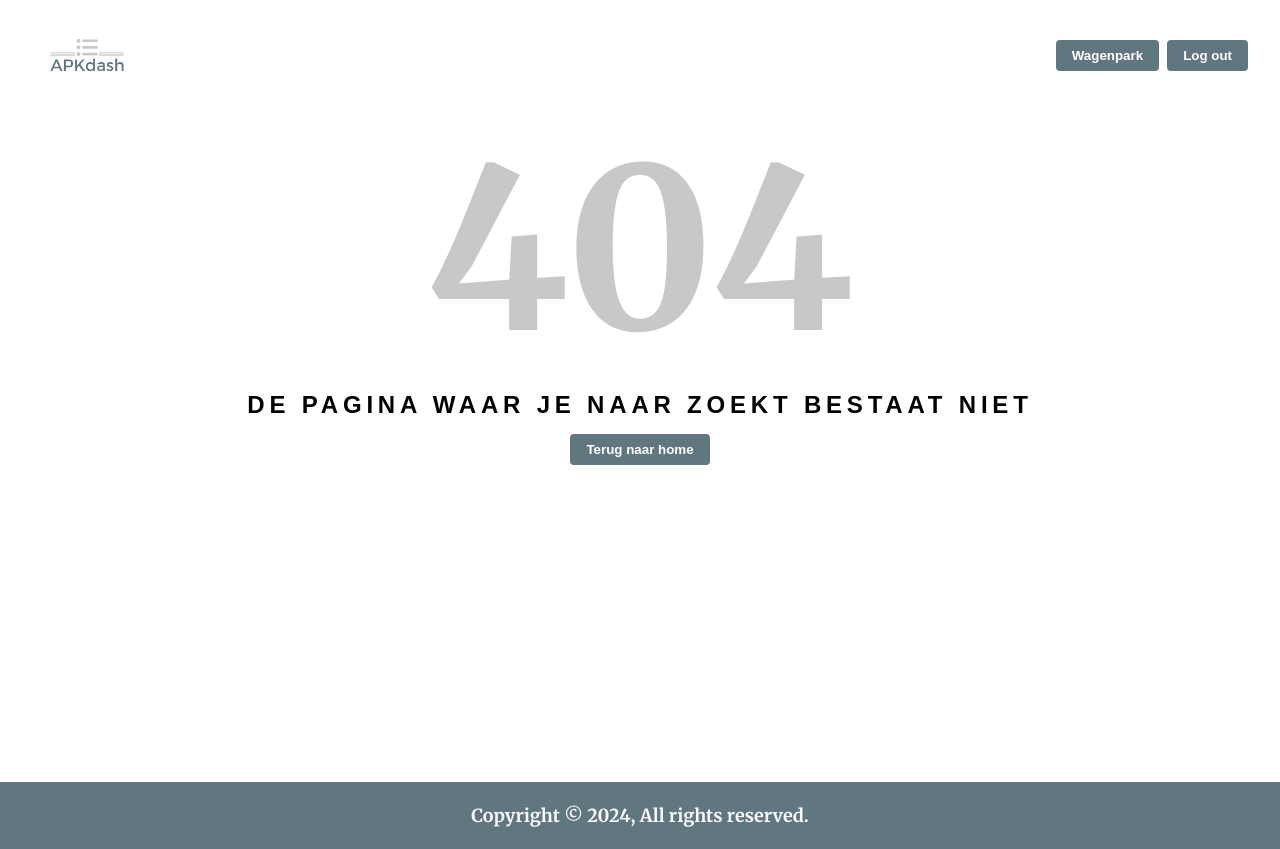
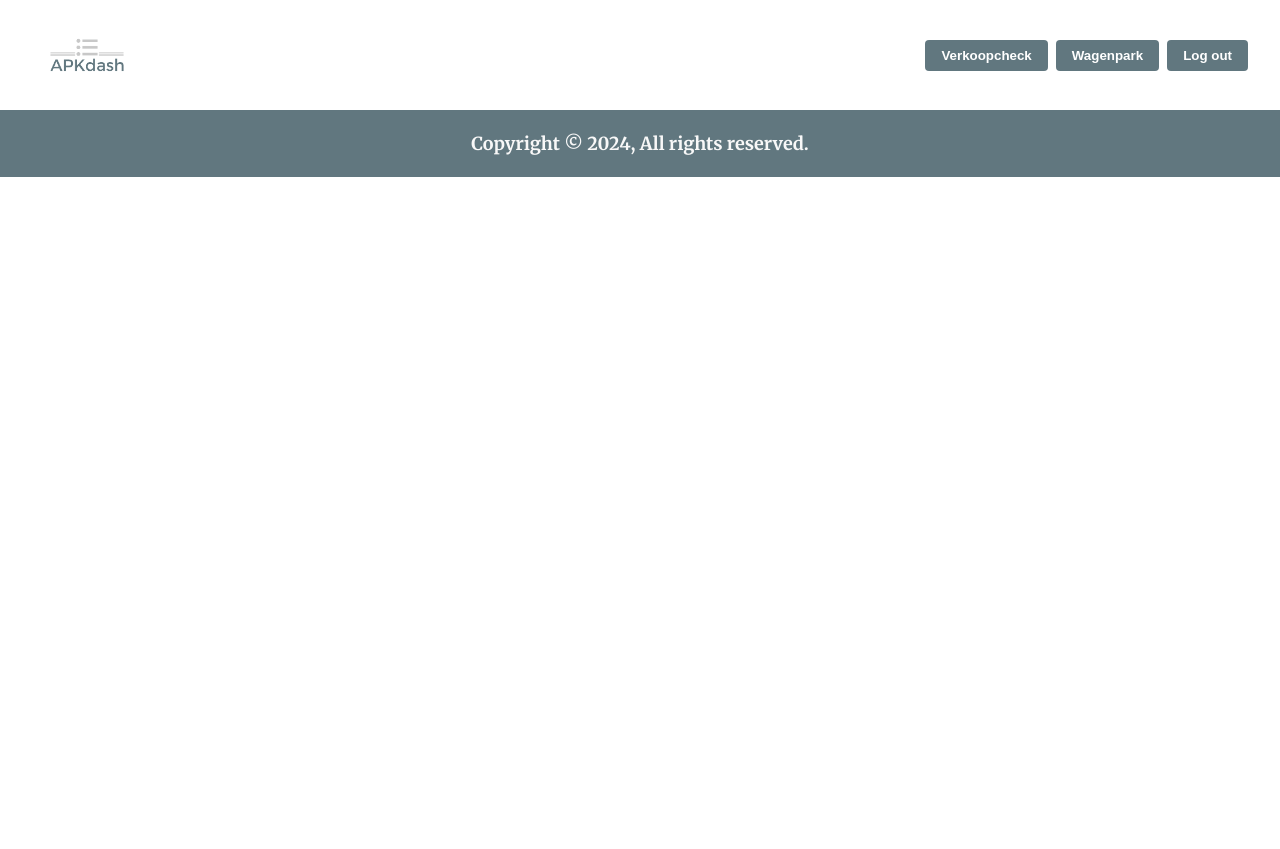
Before and after one commit to AyoubNL/Eindopdracht-Frontend, a React (Vite) app: page /sellcheck in a window 1280 px wide. Before the commit this address had no page. After the commit the page ends 800 px from the top, so only its background shows below. Built offline with nearby package versions, Linux system fonts and the light colour scheme; sample sign-in values are in the browser's storage.

Commit message:
sellcheck page

```diff
--- a/src/App.jsx
+++ b/src/App.jsx
@@ -9,6 +9,7 @@ import NavBar from "./components/navbar/NavBar.jsx";
 import Footer from "./components/footer/Footer.jsx";
 import {useContext} from "react";
 import {AuthContext} from "./context/AuthContext.jsx";
+import Sellcheck from "./pages/sellcheck/Sellcheck.jsx";
 
 function App() {
 
@@ -22,6 +23,7 @@ function App() {
                 <Route path='/signup' element={<Signup/>}/>
                 <Route path='/signin' element={<Signin/>}/>
                 <Route path='/fleet' element={isAuth.isAuth ? <Fleet /> : <Navigate to="/signin"/>}/>
+                <Route path='/sellcheck' element={isAuth.isAuth ? <Sellcheck /> : <Navigate to="/signin"/>}/>
                 <Route path="*" element={<Notfound/>}/>
             </Routes>
             <Footer/>
--- a/src/components/navbar/NavBar.jsx
+++ b/src/components/navbar/NavBar.jsx
@@ -23,6 +23,7 @@ function NavBar() {
             <div>
                 {isAuth.isAuth ?
                     <div>
+                        <Button type='button' onClick={() => navigate('/sellcheck')}>Verkoopcheck</Button>
                         <Button type='button' onClick={() => navigate('/fleet')}>Wagenpark</Button>
                         <Button type='button' onClick={logout}>Log out</Button>
                     </div>
--- a/src/pages/fleet/Fleet.jsx
+++ b/src/pages/fleet/Fleet.jsx
@@ -62,6 +62,8 @@ function Fleet() {
                     <td>{convertTime(item.year)}</td>
                     <td>{convertTime(item.audit)}</td>
                     <td><Button className='delete-button' type='button'
+                                onClick={() => navigate('/signin')}>Verkoopcheck</Button></td>
+                    <td><Button className='delete-button' type='button'
                                 onClick={() => handleDelete(item.plate)}>Verwijder</Button></td>
                 </tr>
             )
@@ -101,6 +103,7 @@ function Fleet() {
                                 <th>Model</th>
                                 <th>Bouwjaar</th>
                                 <th>APK Vervaldatum</th>
+                                <th>Verkoopcheck</th>
                                 <th>Actie</th>
                             </tr>
                             </thead>
--- /dev/null
+++ b/src/pages/sellcheck/Sellcheck.jsx
@@ -0,0 +1,9 @@
+import './Sellcheck.css'
+
+function Sellcheck() {
+    return (
+        <div></div>
+    );
+}
+
+export default Sellcheck;
```
Also changed, not shown: src/pages/sellcheck/Sellcheck.css (added).
